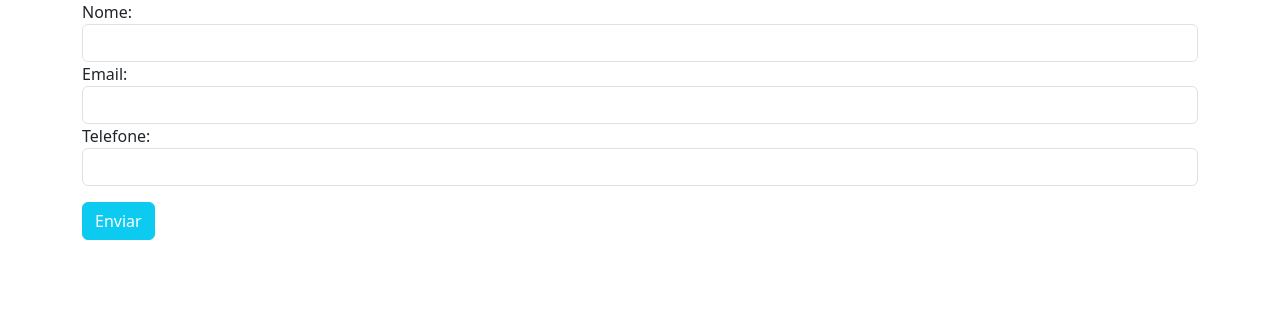
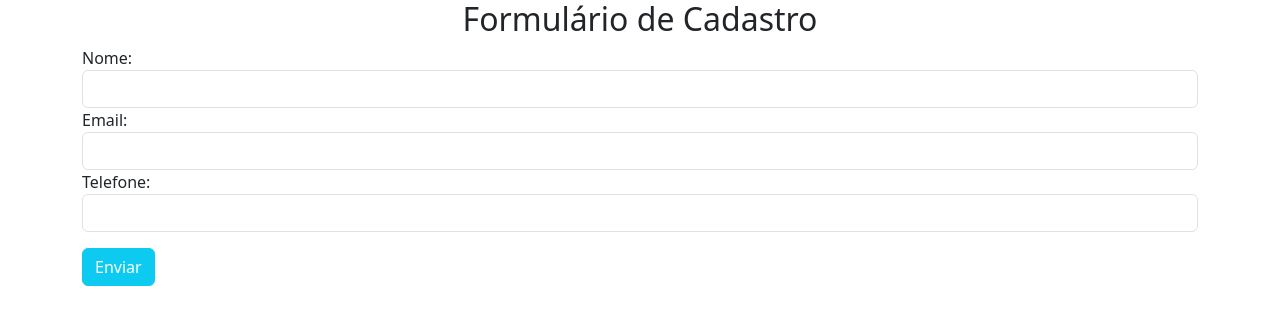
Before and after one commit to andreluis29/ebac-git-exercise, a plain HTML site: page index.html in a window 1280 px wide. Drawn offline with nearby package versions, Linux system fonts and the light colour scheme.

Commit message:
chore: Adicionando título ao formulário

```diff
--- a/index.html
+++ b/index.html
@@ -10,6 +10,7 @@
   <div class="container">
     <div class="row">
       <div class="col">
+        <h1 class="text-center h2">Formulário de Cadastro</h1>
         <form>
           <label for="form-label" for="nome">Nome: </label>
           <input class="form-control" type="text" id="nome">
```
